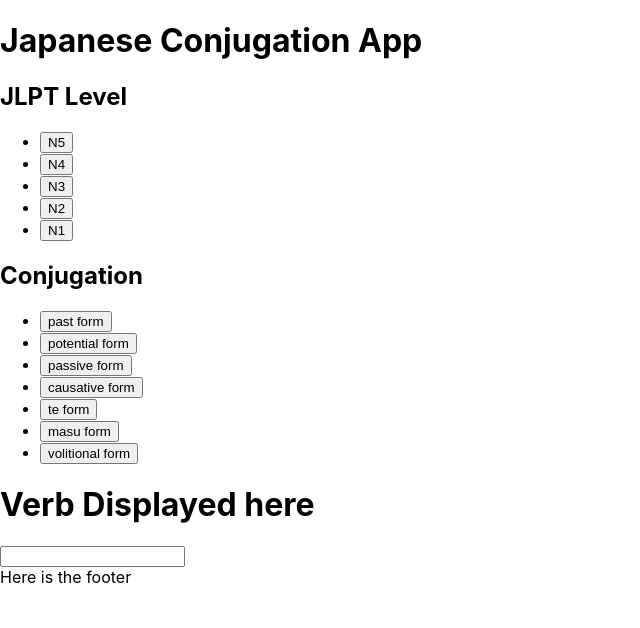
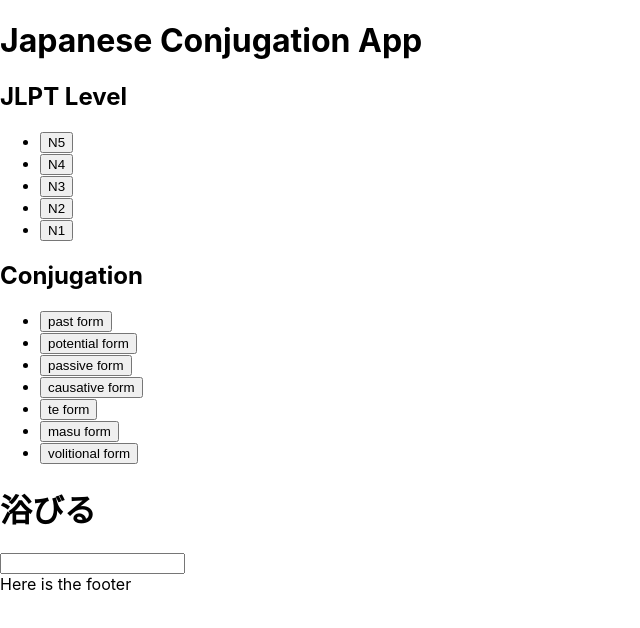
Before and after one commit to Dylaan94/Japanese-Conjugation-App, a React (Create React App) app: page / in a window 1280 px wide. Shown: the top 628 px of the page, without its empty margins (0-640 px from the left). Built offline with nearby package versions, Linux system fonts and the light colour scheme.

Commit message:
item from data array is displayed in main

```diff
--- a/src/components/Controller.js
+++ b/src/components/Controller.js
@@ -8,9 +8,7 @@ class Controller extends Component {
           <h1> Verb Displayed here</h1>
         </div>
         <div>
-
             <input type="text"/>
-
         </div>
       </div>
     );
--- a/src/components/Main.js
+++ b/src/components/Main.js
@@ -11,7 +11,11 @@ class Main extends Component {
     constructor(props) {
         super(props);
         this.state = {
-            N5: [JLPTData.N5]
+            N5: JLPTData.N5,
+            N4: JLPTData.N4,
+            N3: JLPTData.N3,
+            N2: JLPTData.N2,
+            N1: JLPTData.N1
         }
         this.handleLevelsInput = this.handleLevelsInput.bind(this)
     }
@@ -19,15 +23,25 @@ class Main extends Component {
         let levelChosen = data
         console.log("dealing with levels" + levelChosen)
     }
+
+
   render() {
-      return <div>
+      return (
+        <div>
           <Header></Header>
-          <Levels handleLevelsChange = {this.handleLevelsInput}></Levels>
+          <Levels handleLevelsChange={this.handleLevelsInput}></Levels>
           <GrammarPoint></GrammarPoint>
-          <Controller></Controller>
-
+          <div>
+            <div>
+                      <h1> {this.state.N5[0].name} </h1>
+            </div>
+            <div>
+              <input type="text" />
+            </div>
+          </div>
           <Footer></Footer>
-    </div>;
+        </div>
+      );
   }
 }
 
```
Also changed, not shown: src/components/GrammarPoint.js (+8 -14 lines).
